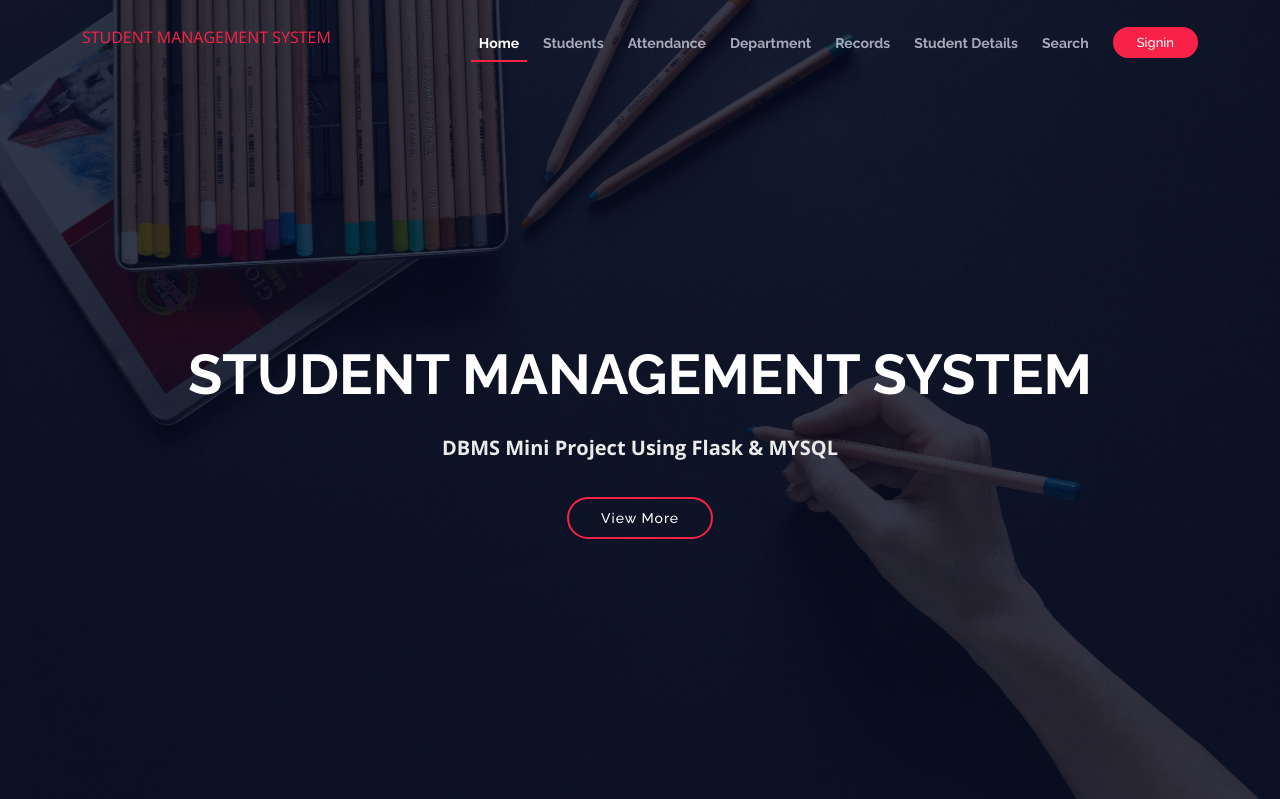
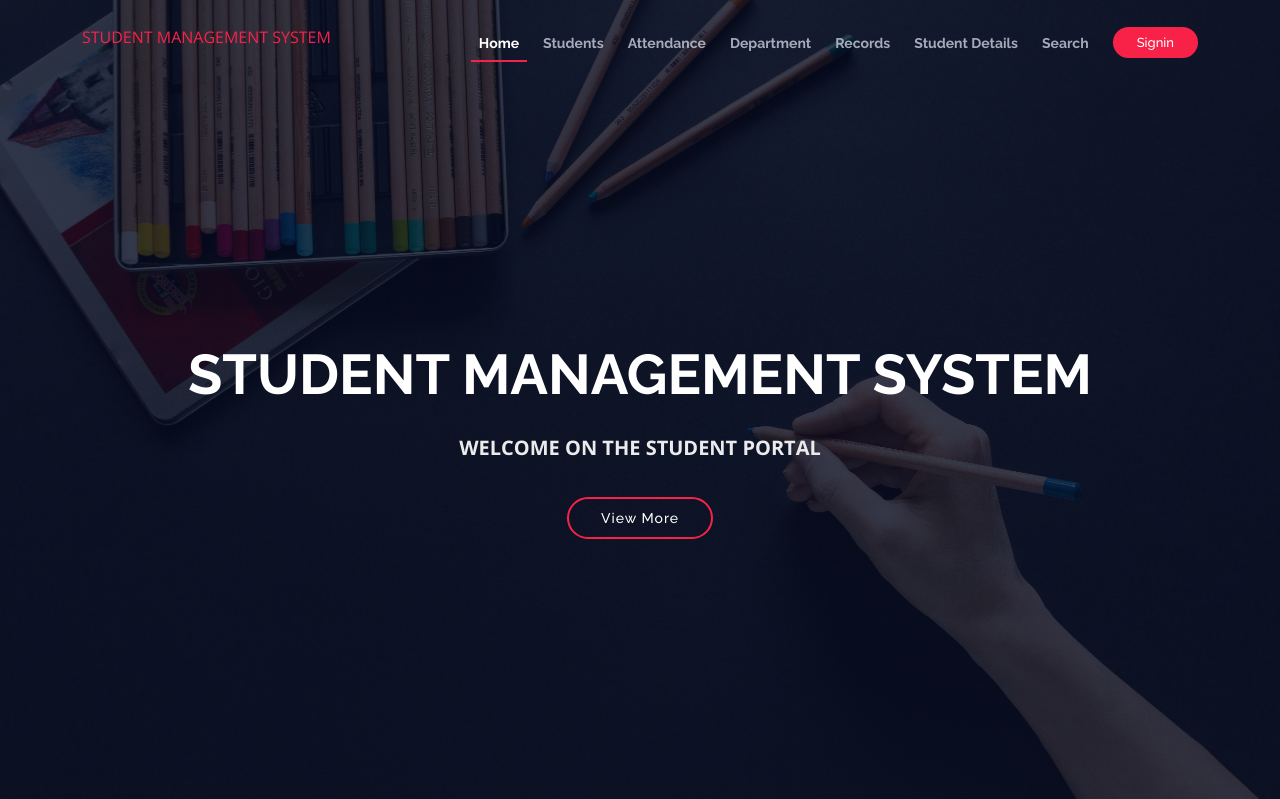
Before and after one commit to patidarnikita12/Studentassistent1, a Flask app: page /department in a window 1280 px wide. Shown: the top 799 px of the page. Run offline with Flask 3, Linux system fonts and the light colour scheme; some libraries are stand-ins or nearby versions.

Commit message:
Update base.html

```diff
--- a/templates/base.html
+++ b/templates/base.html
@@ -47,8 +47,6 @@
  <li><a href="/search">Search</a></li>
 <!--            <li><a href="/about">About</a></li>-->
 
-
-
     {% if current_user.is_authenticated  %}
           <li class="buy-tickets"><a href="">Welcome {{current_user.username}}</a></li>
             <li class="buy-tickets"><a href="/logout">Logout</a></li>
@@ -65,13 +63,12 @@
  <section id="intro">
     <div class="intro-container" data-aos="zoom-in" data-aos-delay="100">
       <h1 class="mb-4 pb-0">STUDENT MANAGEMENT SYSTEM </span> </h1>
-      <p class="mb-4 pb-0">DBMS Mini Project Using Flask & MYSQL</p>
+      <p class="mb-4 pb-0">WELCOME ON THE STUDENT PORTAL</p>
 
       <a href="" class="about-btn scrollto">View More</a>
     </div>
   </section><!-- End Intro Section -->
   <main id="main">
-
 
   {% block body %}
 
@@ -82,16 +79,11 @@
 <div class="alert alert-{{category}} alert-dismissible fade show" role="alert">
     {{message}}
 
-
 </div>
-
-
   {% endfor %}
   {% endif %}
   {% endwith %}
   {% endblock body %}
-
-
   <a href="#" class="back-to-top"><i class="fa fa-angle-up"></i></a>
 
   <!-- Vendor JS Files -->
```
